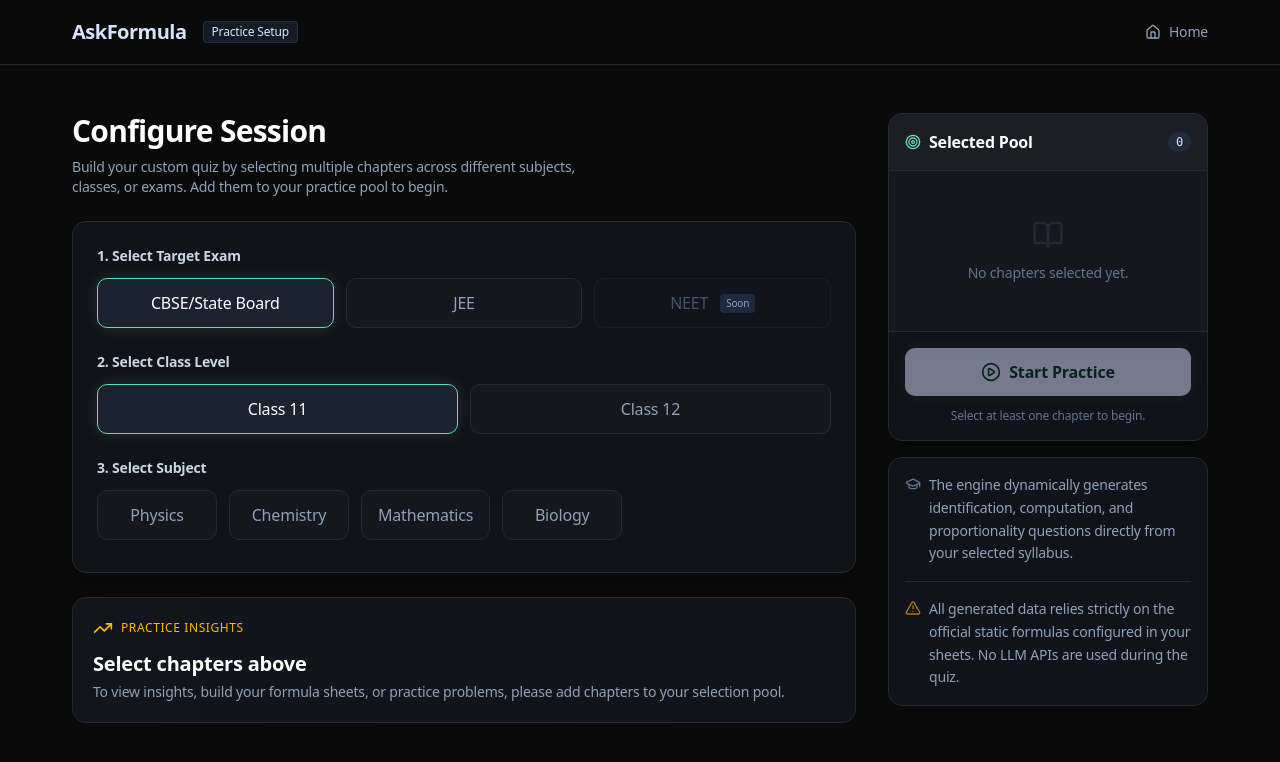
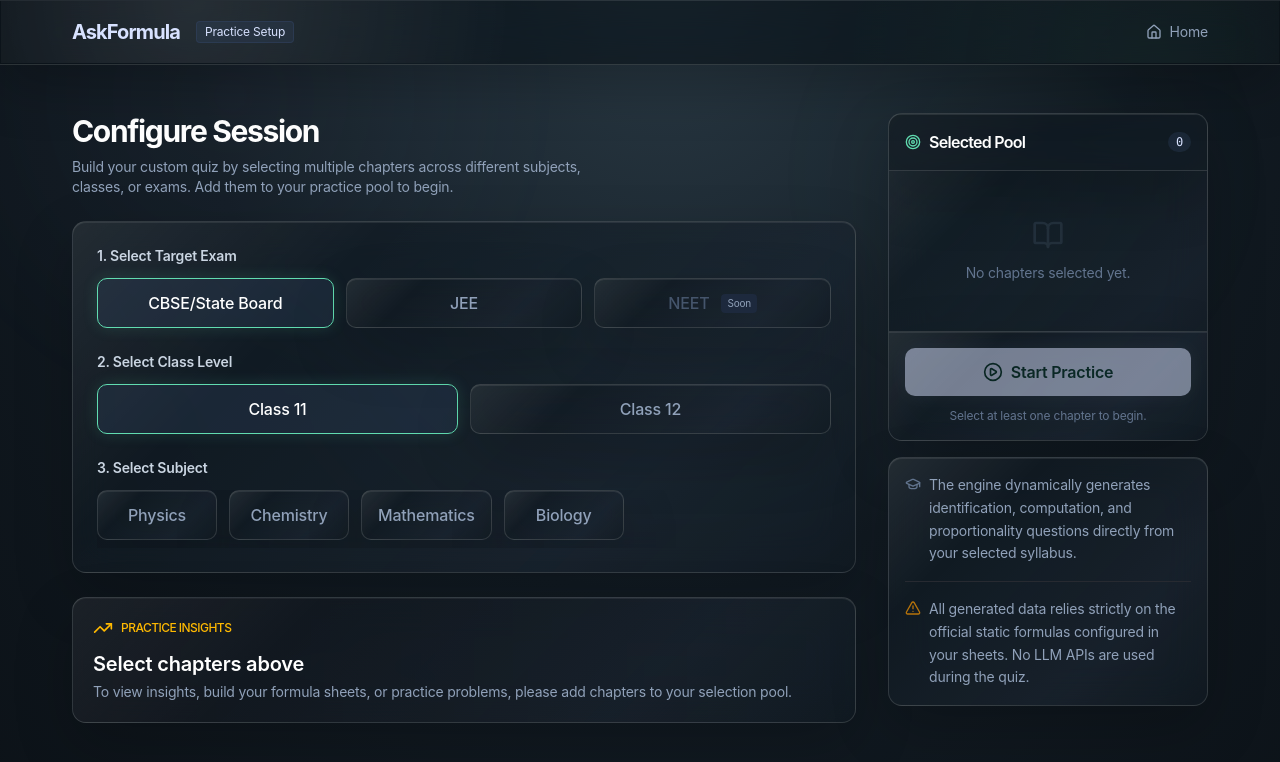
Before and after one commit to askakshat/AskFormula, a React (Vite) app: page /quiz in a window 1280 px wide. Shown: the top 762 px of the page. Built offline with nearby package versions, Linux system fonts and the light colour scheme.

Commit message:
feat: extend liquid glass system across app pages

```diff
--- a/src/index.css
+++ b/src/index.css
@@ -533,3 +533,22 @@
 /* The fixed toolbar inherits the same atmosphere so its band is not a separate black strip. */
 .site-header { background:linear-gradient(180deg,rgba(8,13,18,.5),rgba(8,13,18,.18) 76%,transparent),url('/askformula-hero-landscape.png') center 18% / cover no-repeat !important; }
 @media (max-width:720px) { .site-header { background-position:center 22% !important; } }
+
+/* Shared high-end app system: Liquid DOM-inspired optical glass fallback. */
+.premium-app-page { position:relative; isolation:isolate; min-height:100vh; overflow-x:hidden; background:radial-gradient(ellipse at 52% -8%,#2b3b46 0,#121b23 30rem,#0a0f14 68rem) !important; color:var(--paper); font-family:Inter,ui-sans-serif,system-ui,sans-serif; }
+.premium-app-page:before { content:""; position:fixed; z-index:-1; inset:0; pointer-events:none; opacity:.055; background-image:radial-gradient(circle at 18% 12%,rgba(182,203,255,.7),transparent 28%),radial-gradient(circle at 80% 22%,rgba(146,231,192,.38),transparent 24%); }
+.liquid-nav, .premium-page-header { position:relative; isolation:isolate; background:rgba(11,17,22,.62) !important; border-color:rgba(242,240,233,.14) !important; backdrop-filter:blur(24px) saturate(145%); -webkit-backdrop-filter:blur(24px) saturate(145%); box-shadow:0 18px 55px rgba(0,0,0,.25),inset 0 1px rgba(255,255,255,.1); }
+.liquid-nav:before, .premium-page-header:before, .liquid-card:before, .premium-app-page [class*="bg-[#11131a]"], .premium-app-page [class*="bg-[#15171e]"] { background-image:linear-gradient(135deg,rgba(255,255,255,.08),transparent 28%,rgba(169,198,255,.045) 72%,transparent) !important; }
+.liquid-card, .premium-app-page [class*="bg-[#11131a]"], .premium-app-page [class*="bg-[#15171e]"], .premium-app-page [class*="bg-[#1c1e26]"], .premium-app-page [class*="bg-[#0b0e15]"] .border { position:relative; isolation:isolate; border-color:rgba(242,240,233,.14) !important; background-color:rgba(18,27,34,.68) !important; backdrop-filter:blur(20px) saturate(135%); -webkit-backdrop-filter:blur(20px) saturate(135%); box-shadow:0 22px 60px rgba(0,0,0,.2),inset 0 1px rgba(255,255,255,.08); }
+.liquid-card:after, .liquid-nav:after, .premium-page-header:after { content:""; position:absolute; z-index:-1; pointer-events:none; inset:1px; border-radius:inherit; background:radial-gradient(circle at 15% 0%,rgba(255,255,255,.14),transparent 30%),radial-gradient(circle at 90% 100%,rgba(146,231,192,.08),transparent 28%); opacity:.75; }
+.premium-app-page button:not([disabled]), .premium-app-page a[class*="bg-"] { transition:transform 180ms var(--ease-out),box-shadow 180ms ease,background 180ms ease,border-color 180ms ease; }
+.premium-app-page button:not([disabled]):hover, .premium-app-page a[class*="bg-"]:hover { transform:translateY(-2px); box-shadow:0 12px 30px rgba(0,0,0,.2),0 0 24px rgba(169,198,255,.08); }
+.premium-app-page input, .premium-app-page select, .premium-app-page textarea { border-color:rgba(242,240,233,.16) !important; background:rgba(7,12,16,.42) !important; color:var(--paper) !important; box-shadow:inset 0 1px rgba(255,255,255,.06); }
+.premium-app-page h1, .premium-app-page h2, .premium-app-page h3 { letter-spacing:-.045em; }
+.premium-app-page .text-[#61dcb0], .premium-app-page .text-[#aec6ff], .premium-app-page .text-blue-400 { text-shadow:0 0 20px rgba(169,198,255,.12); }
+.liquid-nav > *, .premium-page-header > *, .liquid-card > * { position:relative; z-index:1; }
+@media (max-width:720px) { .premium-app-page { background:radial-gradient(ellipse at 50% -8%,#263640 0,#0a0f14 34rem); } .liquid-nav,.premium-page-header { backdrop-filter:blur(18px) saturate(140%); } }
+
+/* The landing backdrop already paints the toolbar region; only the glass capsule should remain visible. */
+.landing-page .site-header { background:transparent !important; }
+.landing-page .header-inner { background:rgba(9,13,18,.48); }
--- a/src/pages/ActiveQuiz.tsx
+++ b/src/pages/ActiveQuiz.tsx
@@ -98,7 +98,7 @@
   };
 
   return (
-    <div className="min-h-screen bg-[#11131a] text-[#e3e2e6] font-sans flex flex-col antialiased selection:bg-[#324565] selection:text-[#d8e2ff]">
+    <div className="premium-app-page min-h-screen bg-[#11131a] text-[#e3e2e6] font-sans flex flex-col antialiased selection:bg-[#324565] selection:text-[#d8e2ff]">
       <main className="flex-1 flex flex-col items-center p-4 md:p-8 w-full max-w-[1200px] mx-auto pt-8">
         <div className="w-full max-w-2xl flex justify-between items-center mb-8">
           <button
--- a/src/pages/Build.tsx
+++ b/src/pages/Build.tsx
@@ -106,8 +106,8 @@
   };
 
   return (
-    <div className="min-h-screen overflow-x-hidden bg-[#0b0e15] text-[#e1e2ec] font-sans flex flex-col">
-      <header className="bg-surface-container-lowest dark:bg-[#0b0e15] fixed top-0 w-full z-50 border-b border-[#32353c] transition-colors duration-200">
+    <div className="premium-app-page min-h-screen overflow-x-hidden bg-[#0b0e15] text-[#e1e2ec] font-sans flex flex-col">
+      <header className="liquid-nav bg-surface-container-lowest dark:bg-[#0b0e15] fixed top-0 w-full z-50 border-b border-[#32353c] transition-colors duration-200">
         <div className="flex justify-between items-center px-6 md:px-12 py-3 max-w-[1200px] mx-auto h-16">
           <div
             className="flex items-center gap-3 cursor-pointer active:opacity-80"
--- a/src/pages/Dashboard.tsx
+++ b/src/pages/Dashboard.tsx
@@ -9,9 +9,9 @@
   const [favorites] = useLocalStorage<string[]>("askformula-favorites", []);
 
   return (
-    <main className="min-h-screen bg-slate-950 px-6 py-10 text-slate-200">
+    <main className="premium-app-page min-h-screen bg-slate-950 px-6 py-10 text-slate-200">
       <div className="mx-auto flex w-full max-w-5xl flex-col gap-8">
-        <header className="flex flex-col gap-4 sm:flex-row sm:items-center sm:justify-between">
+        <header className="premium-page-header flex flex-col gap-4 sm:flex-row sm:items-center sm:justify-between">
           <div>
             <Link to="/" className="inline-flex items-center text-sm font-medium text-blue-400 hover:text-blue-300 transition-colors mb-2">
               <ArrowLeft className="w-4 h-4 mr-1" />
--- a/src/pages/QuizDashboard.tsx
+++ b/src/pages/QuizDashboard.tsx
@@ -269,8 +269,8 @@
   };
 
   return (
-    <div className="min-h-screen bg-[#0a0a0a] text-slate-200 font-sans pb-24 selection:bg-[#324565] selection:text-[#d8e2ff]">
-      <header className="w-full border-b border-[#272a31] bg-[#0a0a0a]/80 backdrop-blur-md sticky top-0 z-40">
+    <div className="premium-app-page min-h-screen bg-[#0a0a0a] text-slate-200 font-sans pb-24 selection:bg-[#324565] selection:text-[#d8e2ff]">
+      <header className="premium-page-header liquid-nav w-full border-b border-[#272a31] bg-[#0a0a0a]/80 backdrop-blur-md sticky top-0 z-40">
         <div className="max-w-[1200px] mx-auto h-16 px-6 md:px-8 flex items-center justify-between">
           <div className="flex items-center gap-4">
             <h1
--- a/src/pages/QuizResults.tsx
+++ b/src/pages/QuizResults.tsx
@@ -92,8 +92,8 @@
   };
 
   return (
-    <div className="min-h-screen bg-[#0a0a0a] text-slate-200 font-sans pb-24 selection:bg-[#324565] selection:text-[#d8e2ff]">
-      <header className="w-full border-b border-[#272a31] bg-[#0a0a0a]/80 backdrop-blur-md sticky top-0 z-40">
+    <div className="premium-app-page min-h-screen bg-[#0a0a0a] text-slate-200 font-sans pb-24 selection:bg-[#324565] selection:text-[#d8e2ff]">
+      <header className="premium-page-header liquid-nav w-full border-b border-[#272a31] bg-[#0a0a0a]/80 backdrop-blur-md sticky top-0 z-40">
         <div className="max-w-[1200px] mx-auto h-16 px-6 md:px-8 flex items-center justify-between">
           <div className="flex items-center gap-4">
             <h1
```
